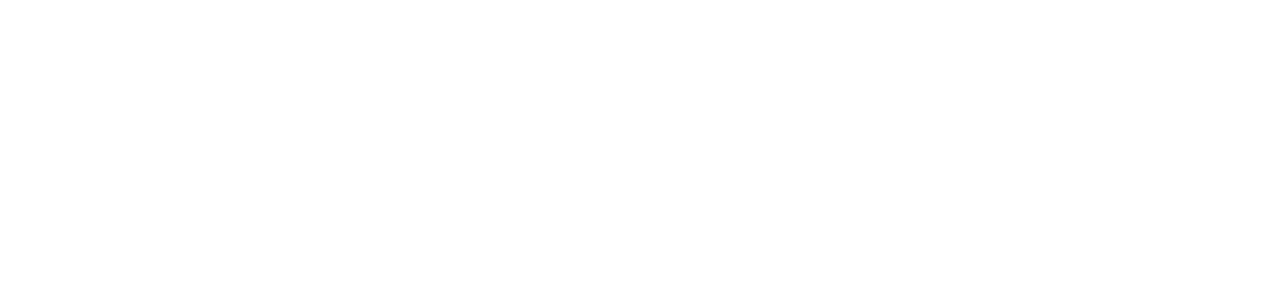
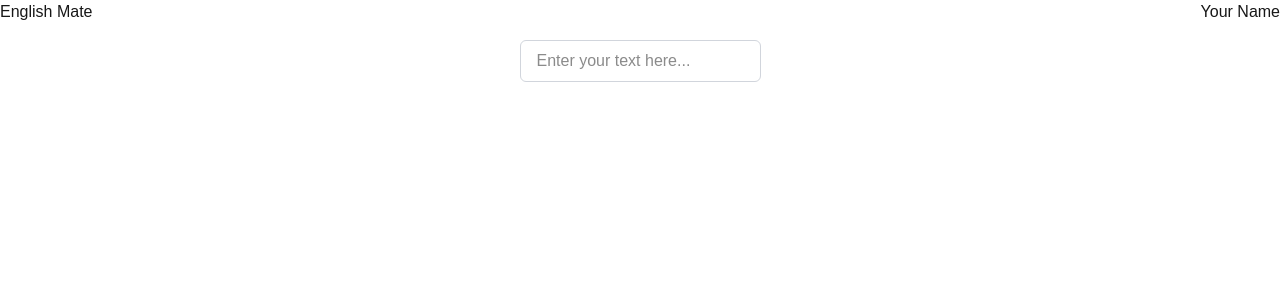
Before and after one commit to SunyeongJ-dev/english-mate, a Next.js app: page / in a window 1280 px wide. Shown: the top 300 px of the page. Built offline with nearby package versions, Linux system fonts and the light colour scheme.

Commit message:
feat: implement chat input and message display functionality

```diff
--- a/app/page.tsx
+++ b/app/page.tsx
@@ -1,5 +1,48 @@
-import Image from "next/image";
+"use client";
+
+import { useState } from "react";
 
 export default function Home() {
-  return <></>;
+  const [input, setInput] = useState("");
+  const [isChatting, setIsChatting] = useState(false);
+  const [messages, setMessages] = useState<string[]>([]);
+
+  const handleSubmit = (e: React.SubmitEvent<HTMLFormElement>) => {
+    e.preventDefault();
+    setInput("");
+    setIsChatting(true);
+    setMessages((prevMessages) => [...prevMessages, input]);
+  };
+
+  return (
+    <>
+      <header className="flex items-center justify-between gap-2">
+        <h1>English Mate</h1>
+        <p>Your Name</p>
+      </header>
+      <div className="p-4">
+        <div
+          aria-label="chat"
+          className={`${isChatting ? "flex" : "hidden"} flex flex-col items-center justify-center gap-4 border border-gray-300 rounded-md p-4`}
+        >
+          {messages.map((message, index) => (
+            <p key={index}>{message}</p>
+          ))}
+        </div>
+        <div
+          aria-label="input"
+          className="flex flex-col items-center justify-center gap-4"
+        >
+          <form onSubmit={handleSubmit} className="flex w-full justify-center">
+            <input
+              value={input}
+              onChange={(e) => setInput(e.target.value)}
+              placeholder="Enter your text here..."
+              className="border border-gray-300 rounded-md py-2 px-4 focus:outline-none focus:ring-2 focus:ring-blue-500"
+            ></input>
+          </form>
+        </div>
+      </div>
+    </>
+  );
 }
```
